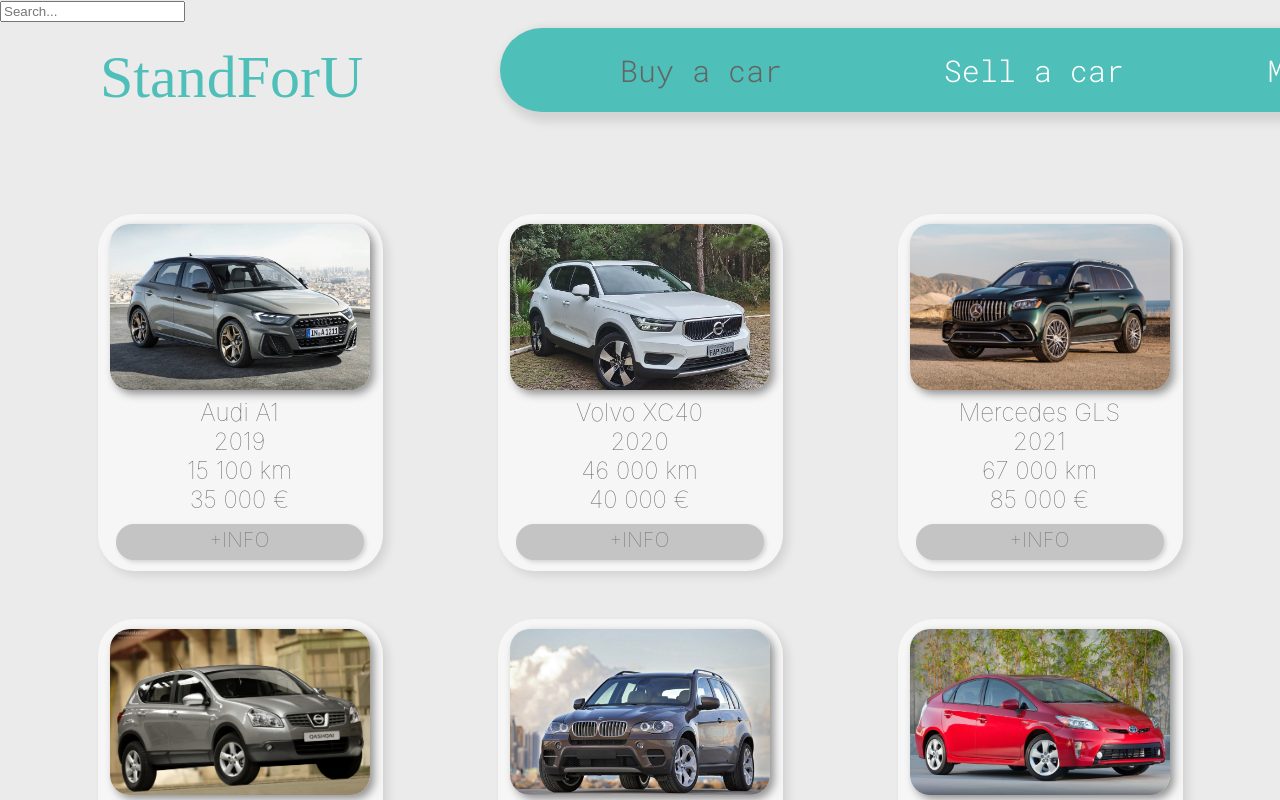
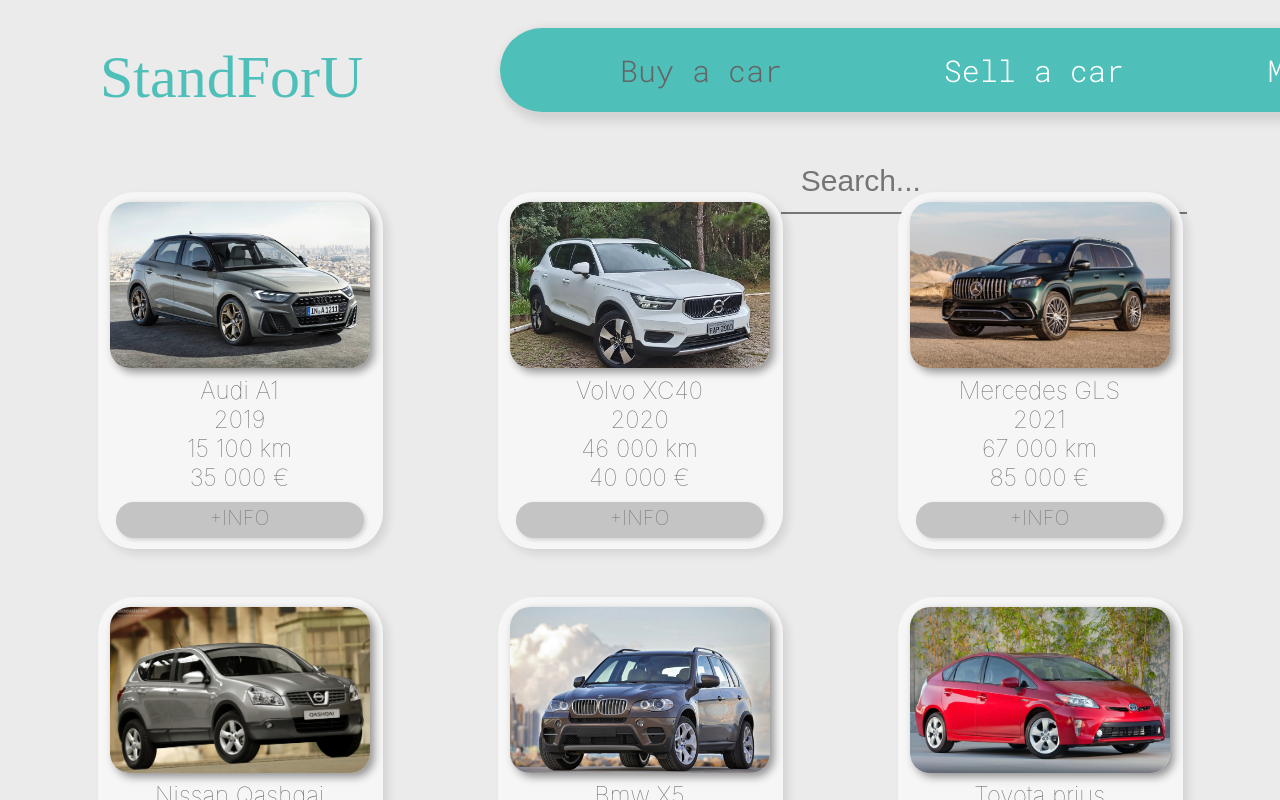
Before and after one commit to JoaoantonioViegas/StandForU, a React (Create React App) app in the folder standforu/: page / in a window 1280 px wide. Shown: the top 800 px of the page. Built offline with nearby package versions, Linux system fonts and the light colour scheme; a web font is replaced by a local one.

Commit message:
input fix

```diff
--- a/standforu/src/components/pages/Home.css
+++ b/standforu/src/components/pages/Home.css
@@ -14,7 +14,7 @@
     padding-top: 0;
     padding-bottom: 0;
     display: grid;
-    grid-template-columns: repeat(auto-fit, minmax(300px, 1fr));
+    grid-template-columns: repeat(auto-fill, minmax(300px, 1fr));
     grid-column-gap: 5rem;
     grid-row-gap: 3rem;
     justify-items: center;
@@ -30,3 +30,31 @@
     transform: scale(1.05);
     transition: transform 0.4s ease-in-out;
 }
+
+.searchInput{
+    width: 30vw;
+    height: 60px;
+    padding-left: 20px;
+    background:transparent;
+    border-left: 0;
+    border-right: 0;
+    border-top: 0;
+    font-size: 30px;
+    position:absolute;
+    top:150px;
+    left: 61vw;
+    transform: scale(1);
+    transition: transform 0.4s ease-in-out;
+}
+
+.searchInput:hover{
+    transform: scale(1.05);
+    transition: transform 0.4s ease-in-out;
+    outline: none;
+    color:#646464;
+}
+
+.searchInput:focus{
+    outline: none;
+    color:#646464;
+}
--- a/standforu/src/components/pages/Home.js
+++ b/standforu/src/components/pages/Home.js
@@ -13,6 +13,7 @@
     const [carName, setCarName] = useState("");
     const [carYear , setCarYear] = useState("");
     const [visibility, setVisibility] = useState('visible');
+    const [searchTerm, setSearchTerm] = useState("");
 
     const divOnClick = (item, year) => {
         console.log("divOnClick: " + item + " " + year);
@@ -28,8 +29,14 @@
 
     });
 
-    const listCars = array.map(item =>
-        <div className="car" onClick={() => divOnClick(item.nome, item.ano)} >
+    const listCars = array.filter((item) => {
+        if(searchTerm === ""){
+            return item
+        } else if (item.nome.toLowerCase().includes(searchTerm.toLowerCase())) {
+            return item
+        }
+    }).map((item,key) =>
+        <div className="car" onClick={() => divOnClick(item.nome, item.ano)} key={key}>
             <CarDiv image={item.imagem} info= {<React.Fragment> {item.nome} <br/> {item.ano} <br/> {item.kms + " km"} <br/> {item.preco + " €"}</React.Fragment>}/>
 
         </div>
@@ -39,7 +46,7 @@
         <div className="Home">
 
             {!openAd && <Navbar link="buyacar"/>}
-            <input type={'text'} placeholder={'Search...'} />
+            <input  className="searchInput" type={'text'} placeholder={'Search...'} onChange={(event) => setSearchTerm(event.target.value)}/>
             {openAd && <CarAd closeAd={setOpenAd} visible={setVisibility} carName={carName} carYear={carYear}/>}
 
             <div className="cars" style={{visibility:visibility}}>
```
